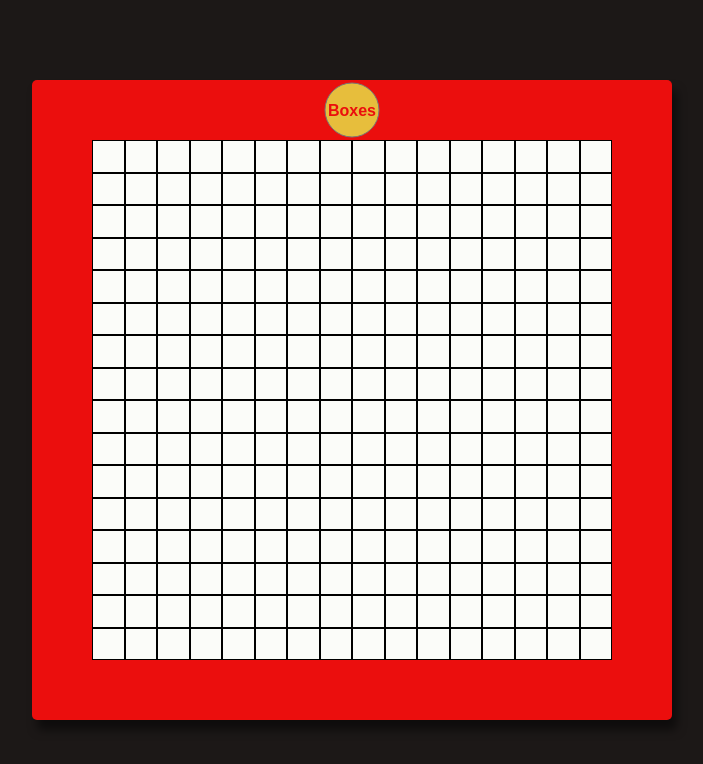
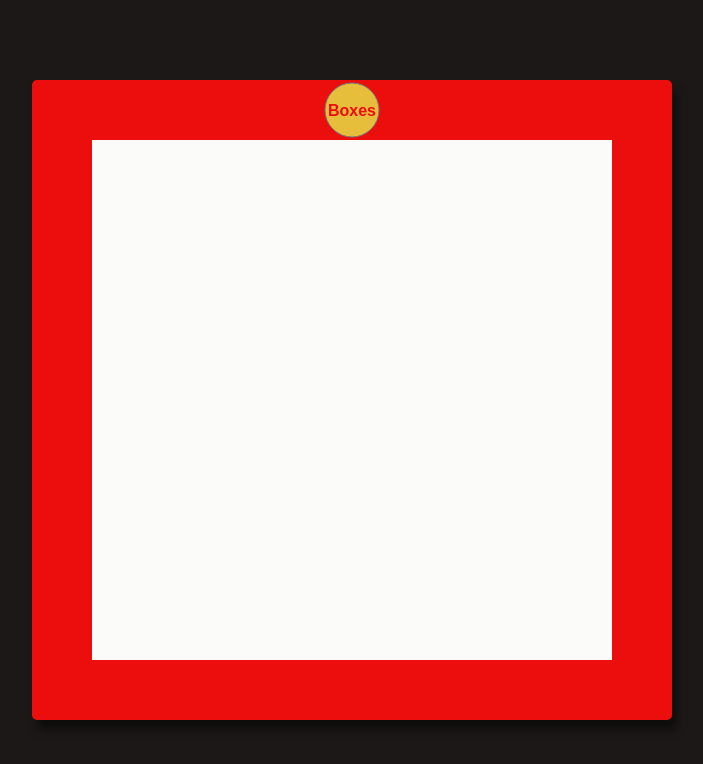
Before and after one commit to MERatio/etch-a-sketch, a plain HTML site: page index.html in a window 1280 px wide. Shown: the whole page, without its empty margins (288-991 px from the left). Drawn offline with Linux system fonts and the light colour scheme.

Commit message:
Update css, and remove grid box class

```diff
--- a/index.js
+++ b/index.js
@@ -14,7 +14,6 @@ function populateGrid(numOfSquarePerSide) {
 	const numOfSquares = numOfSquarePerSide * numOfSquarePerSide;
 	for (let i = 0; i < numOfSquares; i++) {
 		const domGridSquare = document.createElement('div');
-		domGridSquare.classList.add('grid-square');
 		domGridSquare.addEventListener('mouseover', handleGridSquareMouseover);
 		grid.appendChild(domGridSquare);
 	}
--- a/style.css
+++ b/style.css
@@ -60,11 +60,7 @@ body {
 	width: 100%;
 	height: 100%;
 	display: grid;
-}
-
-.grid-square {
 	background-color: #fbfcf9;
-	border: 1px solid #000;
 }
 
 .painted {
```
